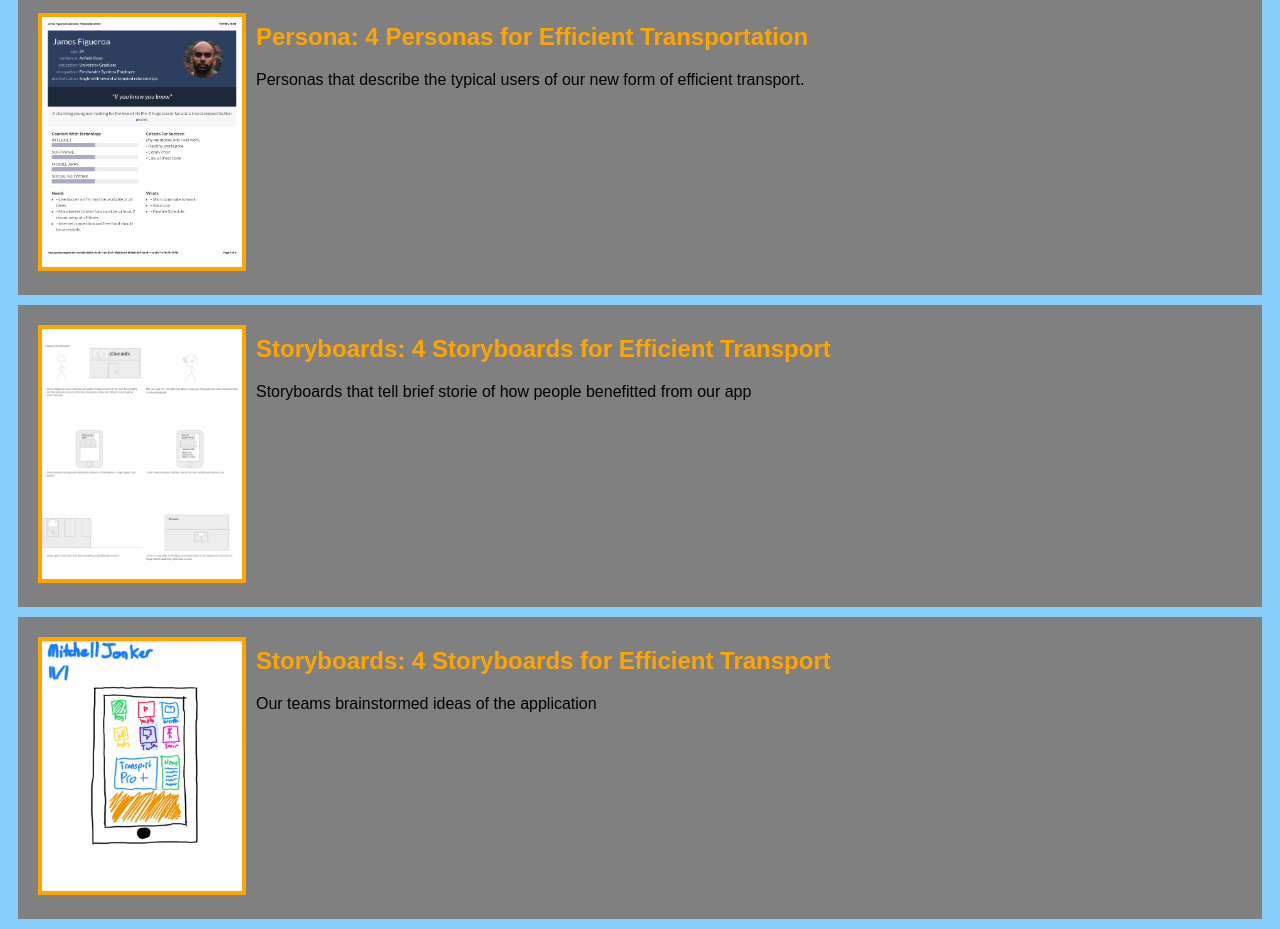
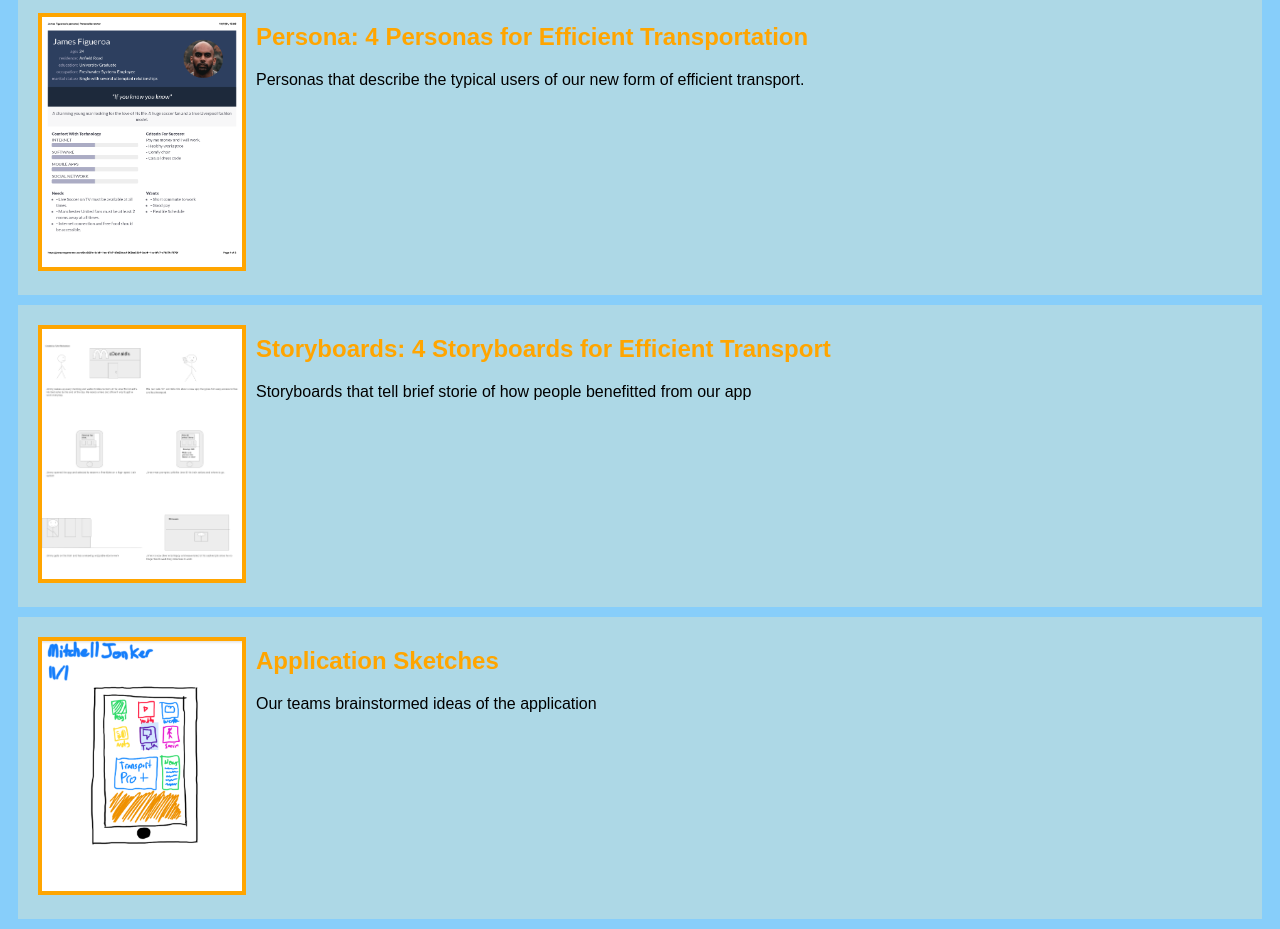
Before and after one commit to tyler19037/tyler19037.github.io, a plain HTML site: page index.html in a window 1280 px wide. Shown: the part 711-1640 px from the top of the page. Drawn offline with Linux system fonts and the light colour scheme.

Commit message:
Add files via upload

```diff
--- a/index.html
+++ b/index.html
@@ -55,7 +55,7 @@
         <section class="assignment">
             <a href="files/team_combined.pdf"><img src="images/Sketches.PNG" width="400" height="400"></a>
             <section class="ass-details">
-                <a href="files/team_combined.pdf"><h2>Storyboards: 4 Storyboards for Efficient Transport</h2></a>
+                <a href="files/team_combined.pdf"><h2>Application Sketches</h2></a>
                 <p>
                     Our teams brainstormed ideas of the application
                 </p>
--- a/styles.css
+++ b/styles.css
@@ -7,7 +7,7 @@ body {
     display:flex;
     padding:10px;
     margin:10px;
-    background: gray;
+    background: lightblue;
 }
 
 .assignment img {
@@ -26,10 +26,6 @@ h1 {
     text-align:center;
 }
 
-h1:hover {
-    color:white;
-}
-
 a {
     text-decoration:none;
     color:orange;
```
